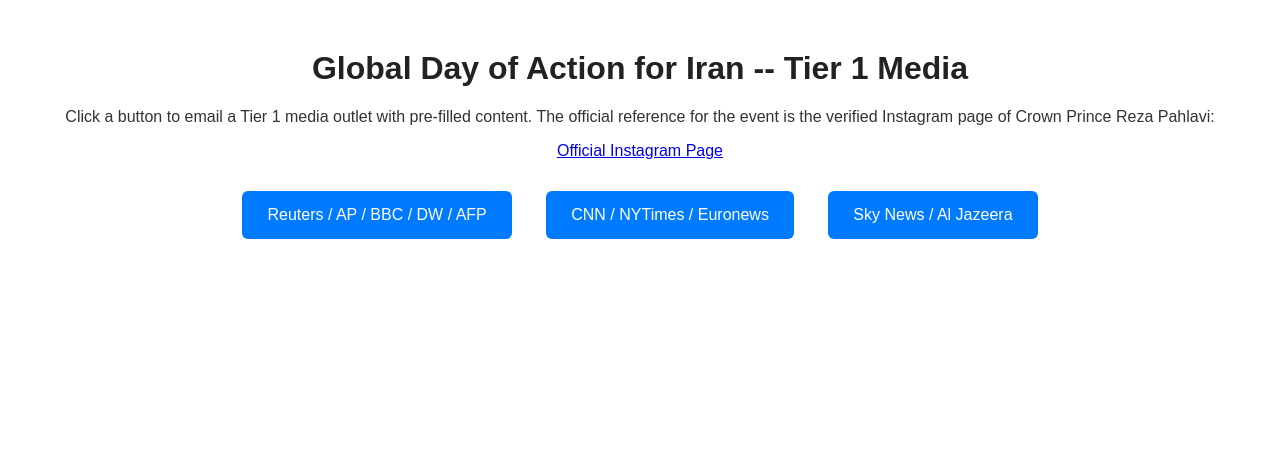
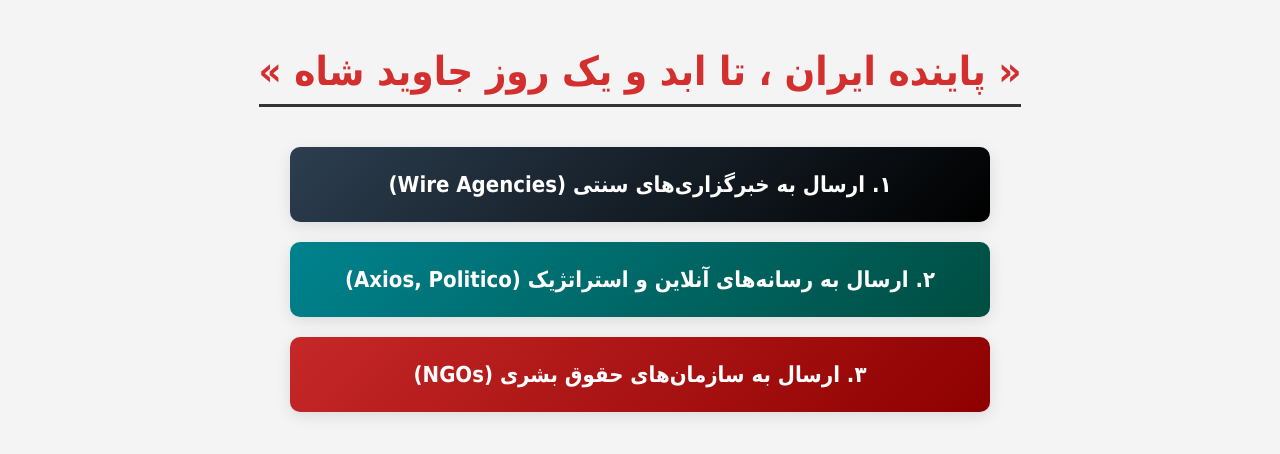
Before and after one commit to darius1994eng/Global-Action-Day, a plain HTML site: page index.html in a window 1280 px wide. Drawn offline with Linux system fonts and the light colour scheme.

Commit message:
Change language and update media invitation layout
Updated the HTML structure and styling for a Persian audience, including new buttons for media outreach and a header.

```diff
--- a/index.html
+++ b/index.html
@@ -1,42 +1,28 @@
 <!DOCTYPE html>
-<html lang="en">
+<html lang="fa" dir="rtl">
 <head>
-<meta charset="UTF-8">
-<title>Global Day of Action for Iran -- Tier 1 Media</title>
-<style>
-  body { font-family: Arial, sans-serif; text-align: center; margin-top: 50px; }
-  h1 { color: #222; }
-  .btn {
-    display: inline-block;
-    margin: 15px;
-    padding: 15px 25px;
-    background: #007BFF;
-    color: #fff;
-    text-decoration: none;
-    font-size: 16px;
-    border-radius: 6px;
-  }
-  .btn:hover { background: #0056b3; }
-  p { font-size: 16px; color: #333; }
-</style>
+    <meta charset="UTF-8">
+    <title>پنل مدیریت رسانه‌ای - تجمع ۱۴ فوریه</title>
+    <style>
+        body { font-family: 'Tahoma', sans-serif; text-align: center; padding: 40px; background-color: #f4f4f4; color: #333; }
+        .header { color: #d32f2f; font-size: 40px; font-weight: bold; margin-bottom: 40px; border-bottom: 3px solid #333; display: inline-block; padding-bottom: 10px; }
+        .container { max-width: 700px; margin: 0 auto; display: flex; flex-direction: column; gap: 20px; }
+        .category-btn {
+            padding: 25px; text-decoration: none; color: white; border-radius: 10px;
+            font-size: 22px; font-weight: bold; transition: 0.3s; box-shadow: 0 4px 15px rgba(0,0,0,0.1);
+        }
+        .traditional { background: linear-gradient(135deg, #2c3e50, #000000); }
+        .online { background: linear-gradient(135deg, #00838f, #004d40); }
+        .human-rights { background: linear-gradient(135deg, #c62828, #8e0000); }
+        .category-btn:hover { transform: translateY(-5px); filter: brightness(1.2); }
+    </style>
 </head>
 <body>
-
-<h1>Global Day of Action for Iran -- Tier 1 Media</h1>
-<p>Click a button to email a Tier 1 media outlet with pre-filled content. The official reference for the event is the verified Instagram page of Crown Prince Reza Pahlavi:</p>
-<p><a href="https://www.instagram.com/pahlavicomms" target="_blank">Official Instagram Page</a></p>
-
-<a class="btn" href="mailto:general.info@thomsonreuters.com?bcc=info@ap.org,bbcworld@bbc.co.uk,info@dw.com,contact@afp.com&subject=Media%20Invitation%20-%20Global%20Day%20of%20Action%20for%20Iran%20-%20Feb%2014%2C%202026&body=Dear%20Editor,%0A%0APlease%20cover%20the%20Global%20Day%20of%20Action%20for%20Iran%20taking%20place%20on%20February%2014,%202026.%20Peaceful%20demonstrations%20will%20occur%20in%20Munich,%20Los%20Angeles,%20and%20Toronto.%0A%0AFor%20official%20updates%20and%20media%20resources,%20visit%20the%20verified%20Instagram%20page%20at%20https://www.instagram.com/pahlavicomms%0A%0AThank%20you,%0AThe%20Organizers">
-Reuters / AP / BBC / DW / AFP
-</a>
-
-<a class="btn" href="mailto:tips@cnn.com?bcc=info@nytimes.com,tips@euronews.com&subject=Media%20Invitation%20-%20Global%20Day%20of%20Action%20for%20Iran&body=Dear%20Editor,%0A%0APlease%20cover%20the%20event%20on%20February%2014,%202026.%0A%0AFor%20official%20updates,%20visit%20the%20verified%20Instagram%20page%20at%20https://www.instagram.com/pahlavicomms%0A%0AThank%20you,%0AThe%20Organizers">
-CNN / NYTimes / Euronews
-</a>
-
-<a class="btn" href="mailto:news@skynews.com?bcc=pitches@aljazeera.net,news.plan@sky.uk&subject=Media%20Invitation%20-%20Global%20Day%20of%20Action%20for%20Iran&body=Dear%20Editor,%0A%0APlease%20cover%20the February 14, 2026 Global Day of Action.%0A%0AFor official updates and media resources, visit the verified Instagram page at https://www.instagram.com/pahlavicomms%0A%0AThank you,%0AThe Organizers">
-Sky News / Al Jazeera
-</a>
-
+    <div class="header">« پاینده ایران ، تا ابد و یک روز جاوید شاه »</div>
+    <div class="container">
+        <a href="traditional.html" class="category-btn traditional">۱. ارسال به خبرگزاری‌های سنتی (Wire Agencies)</a>
+        <a href="online.html" class="category-btn online">۲. ارسال به رسانه‌های آنلاین و استراتژیک (Axios, Politico)</a>
+        <a href="human_rights.html" class="category-btn human-rights">۳. ارسال به سازمان‌های حقوق بشری (NGOs)</a>
+    </div>
 </body>
 </html>
```
